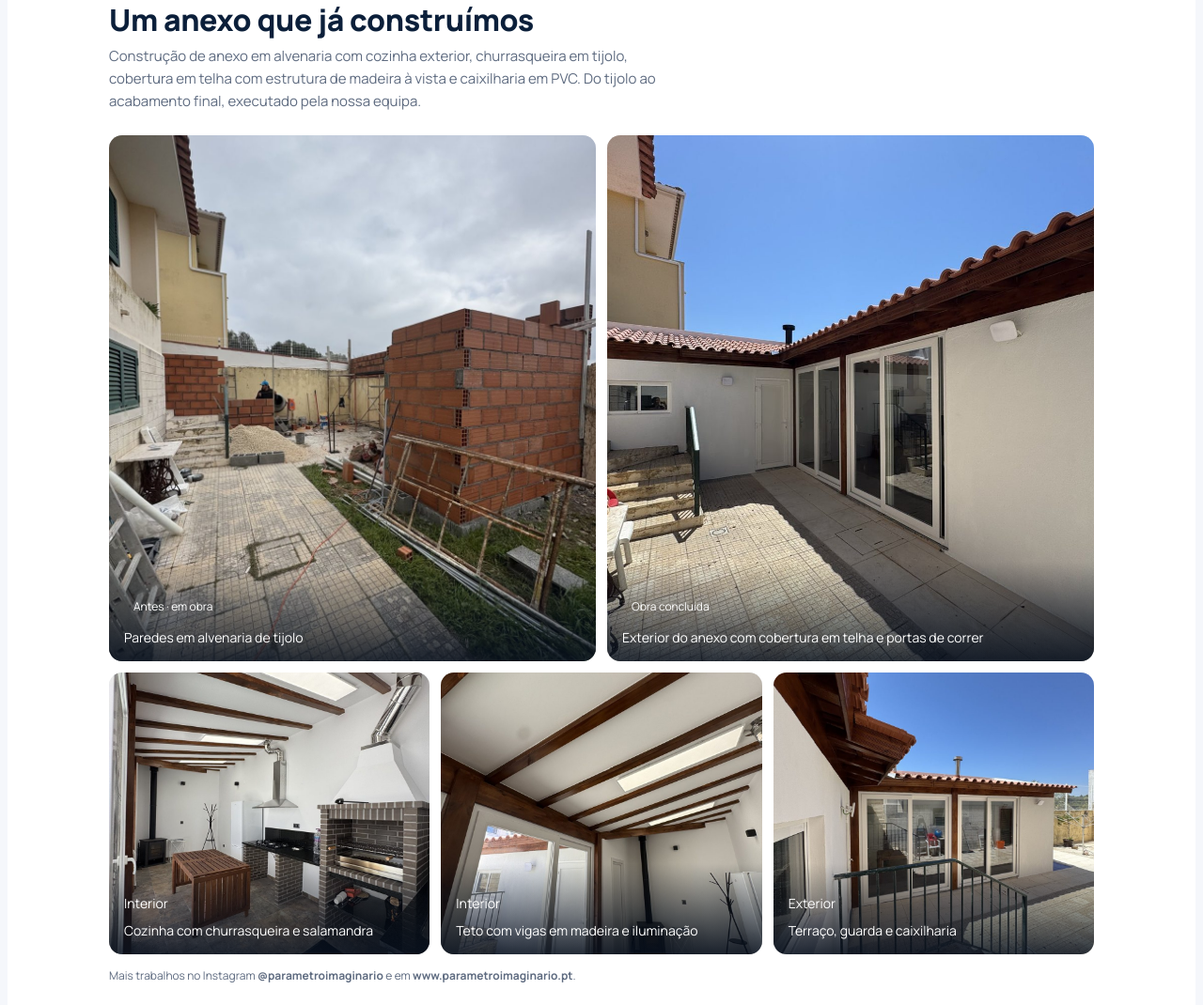
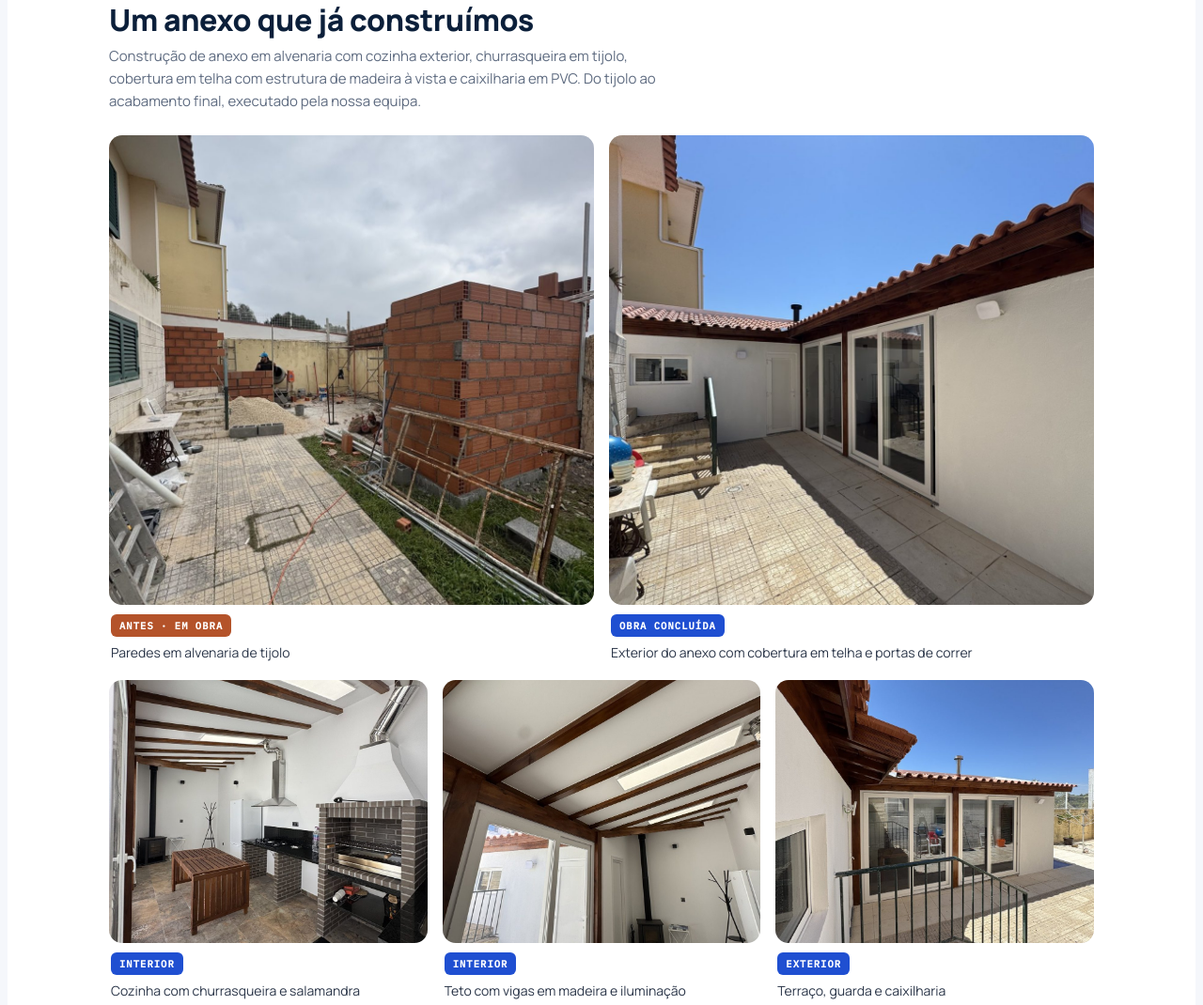
Before and after one commit to rubensborges056-dev/rubens, a plain HTML site: page Proposta_Muro_Anexo.html in a window 1280 px wide. Shown: the part 1478-2548 px from the top of the page at 94% size. Drawn offline with Linux system fonts and the light colour scheme.

Commit message:
HTML: fotos de referência com o mesmo estilo do PDF
Co-Authored-By: Claude Opus 5.5 <noreply@anthropic.com>
Claude-Session: https://claude.ai/code/session_01Dqyze6v6C8NW2SyXBmWUEC

```diff
--- a/Proposta_Muro_Anexo.html
+++ b/Proposta_Muro_Anexo.html
@@ -257,15 +257,16 @@ summary .cnt{font:500 11px var(--font-m);color:var(--muted)}
 .block.alt .card,.block.alt details,.block.alt .gallery figure{background:var(--bg)}
 .block.alt{border-block:1px solid var(--line);padding-bottom:56px;margin-top:48px}
 /* referências */
-.pair{display:grid;grid-template-columns:repeat(2,minmax(0,1fr));gap:12px;height:clamp(320px,52vw,560px)}
-.refs3{display:grid;grid-template-columns:repeat(3,minmax(0,1fr));gap:12px;margin-top:12px;height:300px}
-.pair figure,.refs3 figure{position:relative;margin:0;border-radius:14px;overflow:hidden;background:var(--soft)}
-.pair img,.refs3 img{width:100%;height:100%;object-fit:cover;display:block;transition:transform .5s}
-.pair figure:hover img,.refs3 figure:hover img{transform:scale(1.03)}
-.pair figcaption,.refs3 figcaption{position:absolute;left:0;right:0;bottom:0;padding:32px 16px 14px;background:linear-gradient(transparent,rgba(7,16,30,.85));color:#fff;font-size:14px;display:grid;gap:6px;justify-items:start}
-.pair .tag2{font-size:12px;padding:6px 10px}
-@media (prefers-reduced-motion:reduce){.pair img,.refs3 img{transition:none}.pair figure:hover img,.refs3 figure:hover img{transform:none}}
-@media (max-width:640px){.pair{grid-template-columns:1fr;height:auto}.pair figure{height:340px}.refs3{grid-template-columns:1fr;height:auto}.refs3 figure{height:260px}}
+.pair{display:grid;grid-template-columns:repeat(2,minmax(0,1fr));gap:16px}
+.refs3{display:grid;grid-template-columns:repeat(3,minmax(0,1fr));gap:16px;margin-top:18px}
+.pair figure,.refs3 figure{margin:0}
+.pair img,.refs3 img{width:100%;object-fit:cover;display:block;border-radius:14px}
+.pair img{height:clamp(300px,46vw,500px)}
+.refs3 img{height:280px}
+.pair figcaption,.refs3 figcaption{padding:10px 2px 0;color:var(--text);font-size:14px;display:grid;gap:6px;justify-items:start}
+.pair .tag2,.refs3 .tag2{display:inline-block;padding:5px 9px;border-radius:6px;font:600 10.5px var(--font-m);letter-spacing:.1em;text-transform:uppercase;color:#fff;background:#1F4FD1}
+.pair .tag2.obra{background:#B4532A}
+@media (max-width:640px){.pair,.refs3{grid-template-columns:1fr}.pair img{height:300px}.refs3 img{height:240px}}
 /* nav state */
 nav.toc a[aria-current="true"]{background:var(--accent);color:var(--accent-ink)}
 nav.toc a[aria-current="true"] .k{color:inherit}
```
Also changed, not shown: 1 other file.
